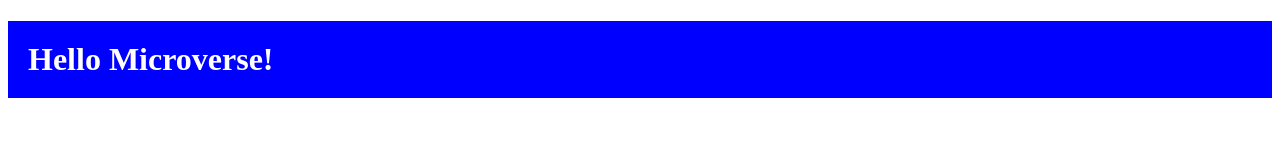
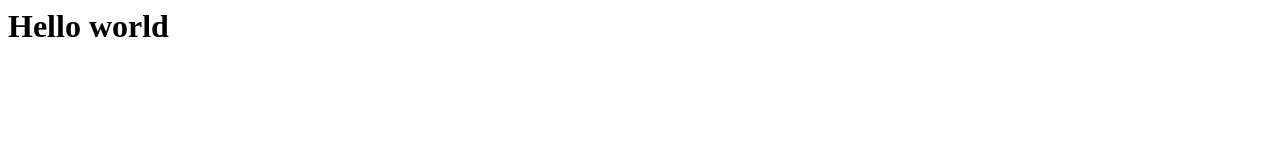
Before and after one commit to hagan199/Hello_Microverse, a website: page index.html in a window 1280 px wide. Drawn offline with Linux system fonts and the light colour scheme.

Commit message:
Update index.html

```diff
--- a/index.html
+++ b/index.html
@@ -1,13 +1,10 @@
-<!DOCTYPE html>
-<html>
-
 <head>
-  <title>Hello Microverse!</title>
-  <link rel="stylesheet" href="style.css">
+  <meta charset="UTF-8">
+  <meta name="viewport" content="width=device-width, initial-scale=1.0">
+  <title>Hello Microverse</title>
+  <link rel="stylesheet" href="style.css" />
 </head>
-
 <body>
-  <h1 class="my-header">Hello Microverse!</h1>
+  <h1>Hello world</h1>
 </body>
-
 </html>
```
